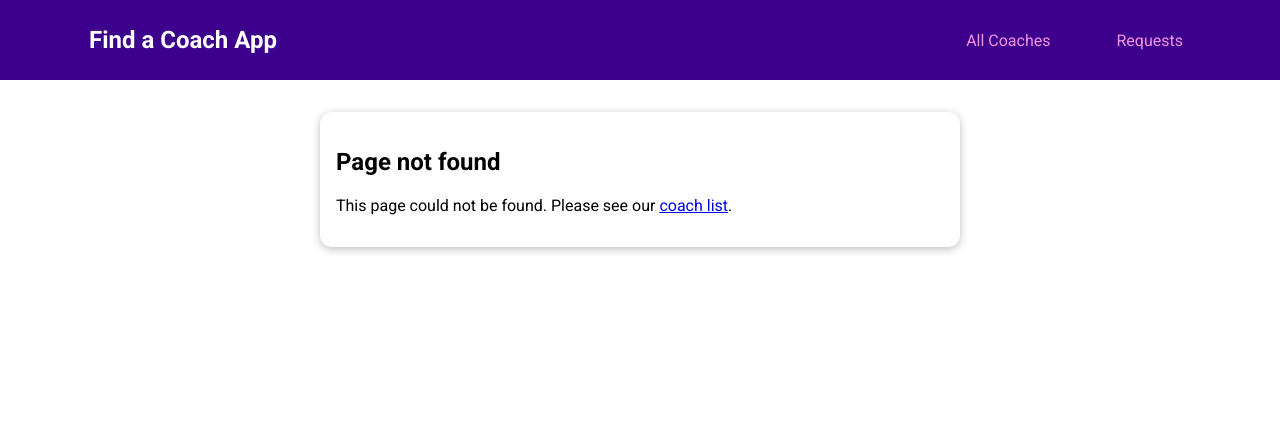
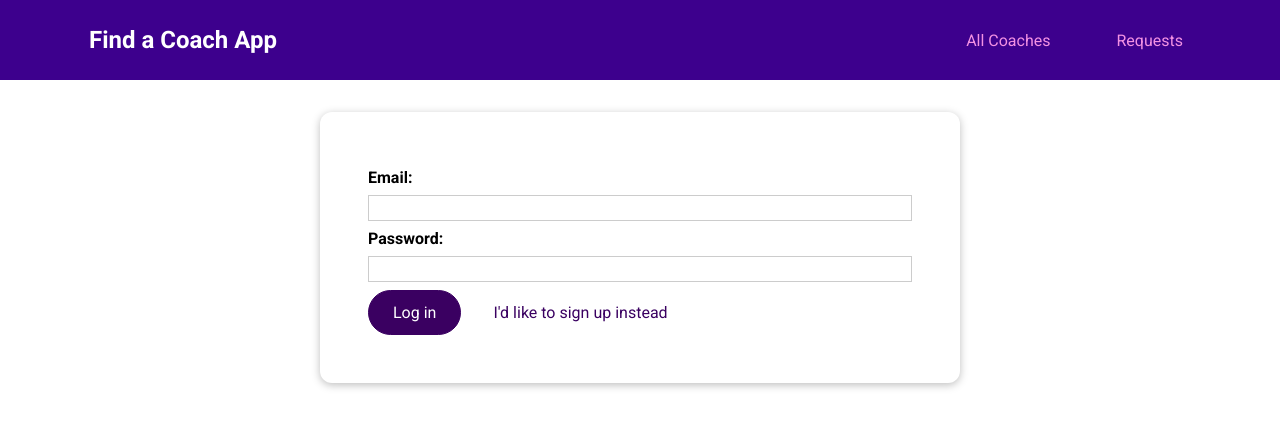
Before and after one commit to maximbelo/find-a-coach-app, a Vue app: page /auth in a window 1280 px wide. Before the commit this address had no page. Shown: the top 428 px of the page. Built offline with nearby package versions, Linux system fonts and the light colour scheme.

Commit message:
Added auth page and made small adjustments to clean up other components

```diff
--- a/src/components/coaches/CoachFilter.vue
+++ b/src/components/coaches/CoachFilter.vue
@@ -2,14 +2,18 @@
   <base-card>
     <h2>Find Your Coach</h2>
     <span class="filter-option">
+      <input type="checkbox" id="frontend" checked @change="setFilter" />
       <label for="frontend">Frontend</label>
-      <input type="checkbox" id="frontend" checked @change="setFilter" />
+    </span>
 
+    <span class="filter-option">
+      <input type="checkbox" id="backend" checked @change="setFilter" />
       <label for="backend">Backend</label>
-      <input type="checkbox" id="backend" checked @change="setFilter" />
+    </span>
 
+    <span class="filter-option">
+      <input type="checkbox" id="career" checked @change="setFilter" />
       <label for="career">Career</label>
-      <input type="checkbox" id="career" checked @change="setFilter" />
     </span>
   </base-card>
 </template>
--- a/src/components/coaches/CoachForm.vue
+++ b/src/components/coaches/CoachForm.vue
@@ -8,8 +8,8 @@
         v-model.trim="firstName.val"
         @blur="clearValidity('firstName')"
       />
+      <p v-if="!firstName.isValid">First Name must not be empty!</p>
     </div>
-    <p v-if="!firstName.isValid">First Name must not be empty!</p>
 
     <div class="form-control" :class="{ invalid: !lastName.isValid }">
       <label for="lastName">Last Name</label>
@@ -19,8 +19,8 @@
         v-model.trim="lastName.val"
         @blur="clearValidity('lastName')"
       />
+      <p v-if="!lastName.isValid">Last Name must not be empty!</p>
     </div>
-    <p v-if="!lastName.isValid">Last Name must not be empty!</p>
 
     <div class="form-control" :class="{ invalid: !description.isValid }">
       <label for="description">Description</label>
@@ -30,14 +30,14 @@
         v-model.trim="description.val"
         @blur="clearValidity('description')"
       ></textarea>
+      <p v-if="!description.isValid">Description must not be empty!</p>
     </div>
-    <p v-if="!description.isValid">Description must not be empty!</p>
 
     <div class="form-control" :class="{ invalid: !rate.isValid }">
       <label for="rate">Hourly Rate</label>
       <input type="number" id="rate" v-model.number="rate.val" @blur="clearValidity('rate')" />
+      <p v-if="!rate.isValid">Rate must be greater than zero!</p>
     </div>
-    <p v-if="!rate.isValid">Rate must greater than zero!</p>
 
     <div class="form-control" :class="{ invalid: !areas.isValid }">
       <h3>Areas of Expertise</h3>
@@ -73,11 +73,10 @@
         />
         <label for="career">Career Advisory</label>
       </div>
-      <p v-if="!areas.isValid">At least one area of expertise must be selected!</p>
+      <p v-if="!areas.isValid">At least one area of expertise must be selected.</p>
     </div>
 
-    <p v-if="!formIsValid">Please fix the errors above and submit again!</p>
-
+    <p v-if="!formIsValid">Please fix the errors above and submit again.</p>
     <base-button>Register</base-button>
   </form>
 </template>
@@ -157,8 +156,6 @@
         areas: this.areas.val,
       };
       this.$emit("save-data", formData);
-
-      console.log(formData);
     },
   },
 };
--- /dev/null
+++ b/src/pages/auth/UserAuth.vue
@@ -0,0 +1,102 @@
+<template>
+  <base-card>
+    <form @submit.prevent="submitForm">
+      <div class="form-control">
+        <label for="email">Email:</label>
+        <input type="email" id="email" v-model.trim="email" />
+      </div>
+
+      <div class="form-control">
+        <label for="password">Password:</label>
+        <input type="password" id="password" v-model.trim="email" />
+      </div>
+
+      <p v-if="!formIsValid">
+        Please enter a valid email and password (must be at least 6 characters long).
+      </p>
+
+      <base-button>{{ submitButtonCaption }}</base-button>
+      <base-button type="button" mode="flat" @click="switchAuthMode">{{
+        switchModeButtonCaption
+      }}</base-button>
+    </form>
+  </base-card>
+</template>
+
+<script>
+export default {
+  data() {
+    return {
+      email: "",
+      password: "",
+      formIsValid: true,
+      mode: "login",
+    };
+  },
+  methods: {
+    submitForm() {
+      this.formIsValid = true;
+      if (this.email === "" || !this.email.includes("@") || this.password.length < 6) {
+        this.formIsValid = false;
+        return;
+      }
+    },
+    switchAuthMode() {
+      if (this.mode === "login") {
+        this.mode = "signup";
+      } else {
+        this.mode = "login";
+      }
+    },
+  },
+  computed: {
+    submitButtonCaption() {
+      if (this.mode === "login") {
+        return "Log in";
+      } else {
+        return "Sign up";
+      }
+    },
+    switchModeButtonCaption() {
+      if (this.mode === "login") {
+        return "I'd like to sign up instead";
+      } else {
+        return "I'd like to log in instead";
+      }
+    },
+  },
+};
+</script>
+
+<style scoped>
+form {
+  margin: 1rem;
+  padding: 1rem;
+}
+
+.form-control {
+  margin: 0.5rem 0;
+}
+
+label {
+  font-weight: bold;
+  margin-bottom: 0.5rem;
+  display: block;
+}
+
+input,
+textarea {
+  display: block;
+  width: 100%;
+  font: inherit;
+  border: 1px solid #ccc;
+  padding: 0.15rem;
+}
+
+input:focus,
+textarea:focus {
+  border-color: #3d008d;
+  background-color: #faf6ff;
+  outline: none;
+}
+</style>
--- a/src/pages/coaches/CoachDetail.vue
+++ b/src/pages/coaches/CoachDetails.vue
@@ -3,6 +3,7 @@
     <section>
       <base-card>
         <h2>{{ fullName }}</h2>
+        <h3>{{ description }}</h3>
         <h3>${{ rate }}/hour</h3>
       </base-card>
     </section>
@@ -62,6 +63,7 @@
     },
   },
   created() {
+    console.log(this.$route);
     this.selectedCoach = this.$store.getters["coaches/coaches"].find((coach) => {
       return coach.id === this.id;
     });
--- a/src/pages/requests/ContactCoach.vue
+++ b/src/pages/requests/ContactCoach.vue
@@ -1,5 +1,4 @@
 <template>
-  <div>
   <form @submit.prevent="submitForm">
     <div class="form-control">
       <label for="email">Your Email:</label>
@@ -12,12 +11,10 @@
     </div>
 
     <p class="errors" v-if="!formIsValid">Please enter a valid email and a message!</p>
-
     <div class="actions">
       <base-button>Send Message</base-button>
     </div>
   </form>
-  </div>
 </template>
 
 <script>
--- a/src/store/modules/coaches/actions.js
+++ b/src/store/modules/coaches/actions.js
@@ -17,6 +17,9 @@
       }
     );
 
+    if (!response.ok) {
+      console.log("Oops, something went wrong");
+    }
     context.commit("registerCoach", { ...coachData, id: userId });
   },
 
```
Also changed, not shown: src/router.js (+7 -2 lines). Lines whose indentation alone changed are shown as unchanged.
